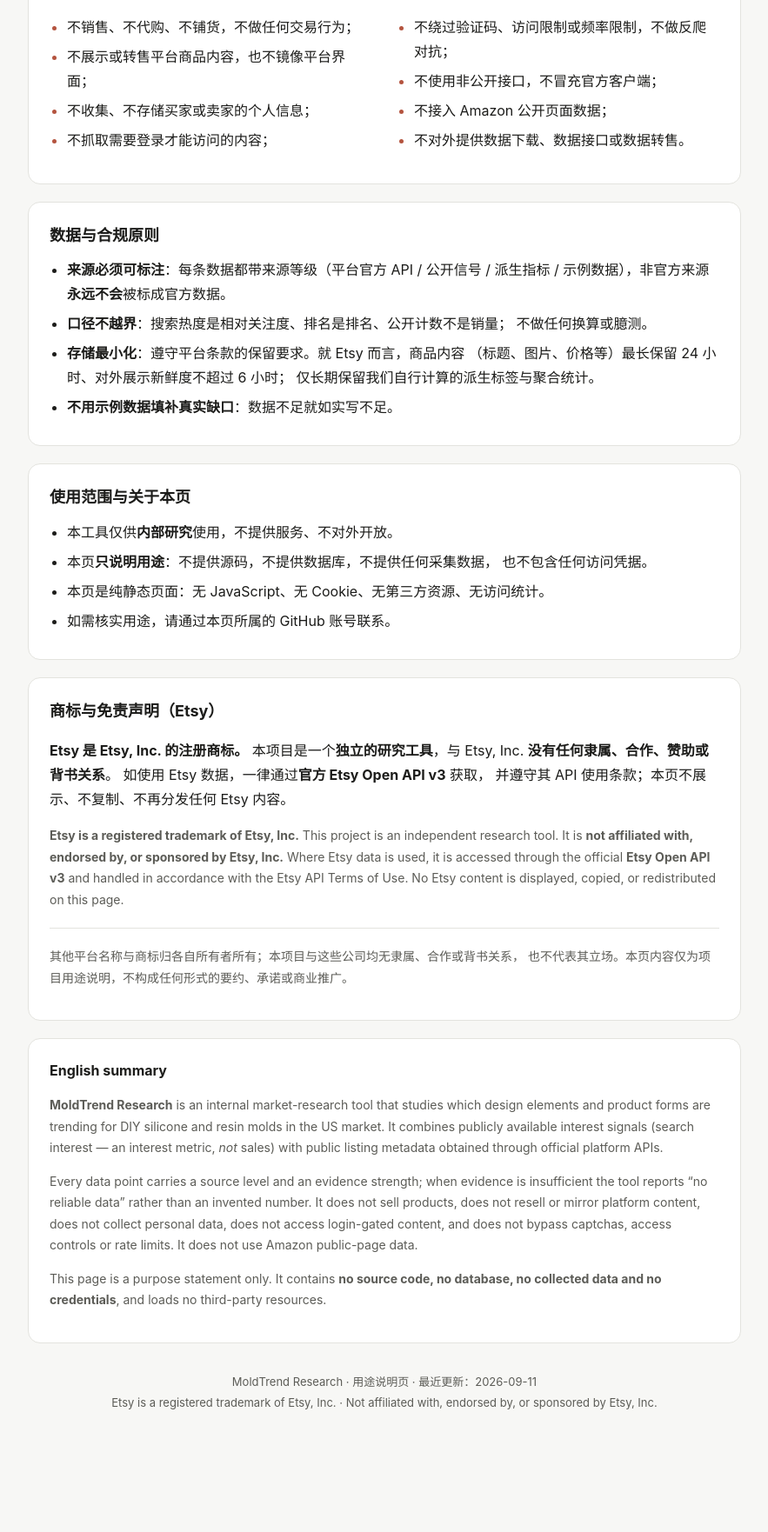
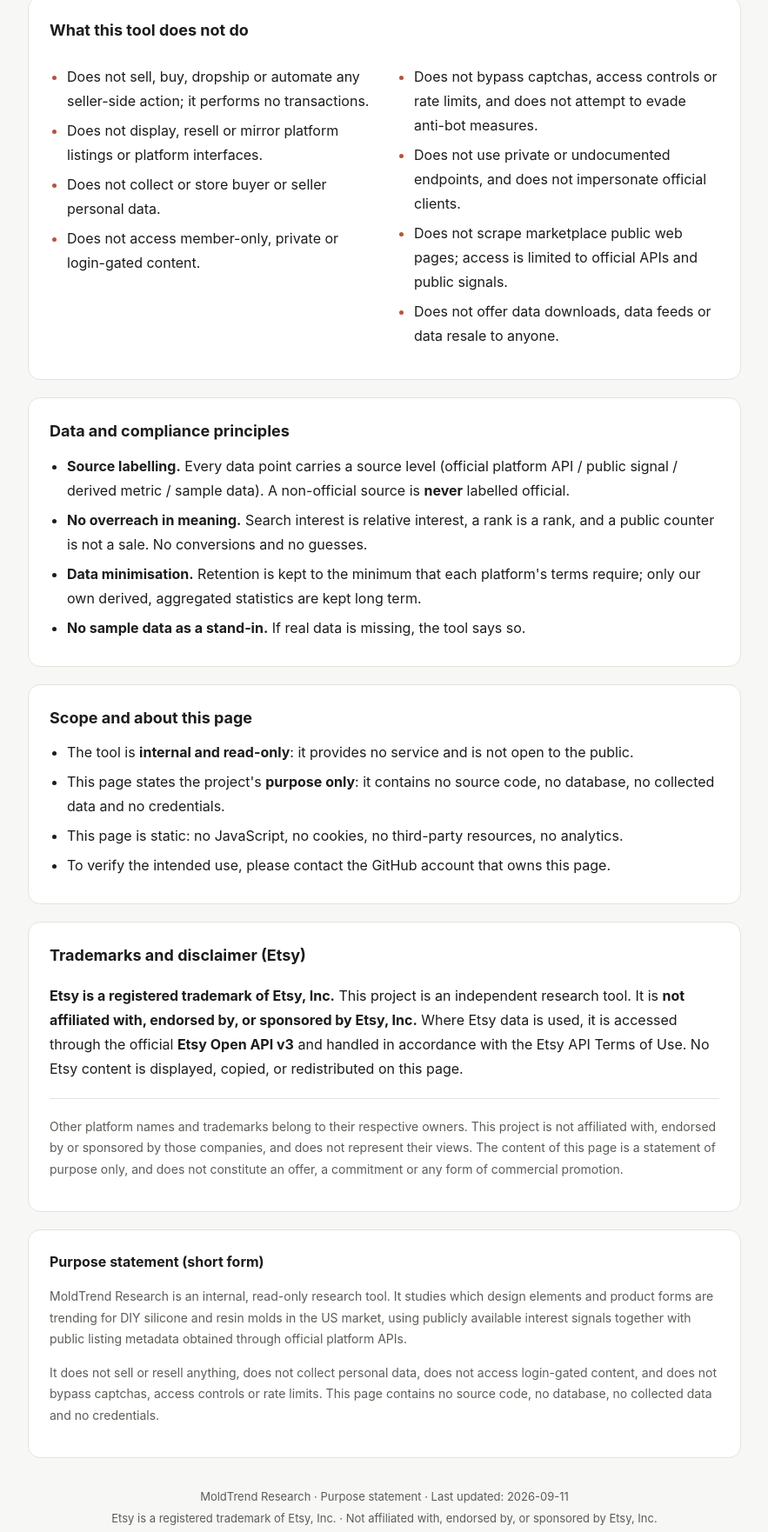
Before and after one commit to samlandd-droid/moldtrend-research, a plain HTML site: page index.html in a window 1280 px wide. Shown: the part 671-2433 px from the top of the page at 87% size, without its empty margins (198-1081 px from the left). Before the commit the page ends 2369 px from the top, so only its background shows below. Drawn offline with Linux system fonts and the light colour scheme.

Commit message:
docs: publish the purpose statement in English (index.html + README)
Layout/CSS unchanged (verified byte-identical against the previous version).
Same factual boundaries, no new features:
- Etsy trademark & non-affiliation disclaimer (English)
- internal, read-only research purpose; public data only; no private member data
- no purchase or seller-side automation; no bypassing of access restrictions
- no source code, no database, no collected data, no credentials

Internal engineering detail trimmed: storage-retention specifics, taxonomy internals
and the explicit data-source product name were replaced with general compliance wording.

```diff
--- a/index.html
+++ b/index.html
@@ -1,12 +1,12 @@
 <!doctype html>
-<html lang="zh-CN">
+<html lang="en">
   <head>
     <meta charset="utf-8" />
     <meta name="viewport" content="width=device-width, initial-scale=1" />
-    <title>MoldTrend Research · DIY 硅胶模具趋势研究（用途说明）</title>
+    <title>MoldTrend Research · Purpose statement (DIY silicone mold trend research)</title>
     <meta
       name="description"
-      content="MoldTrend Research 是一个内部市场研究工具，用于研究美国市场 DIY 硅胶/树脂模具的设计元素与产品形态趋势。本页仅说明用途，不提供源码、数据库或任何采集数据。"
+      content="MoldTrend Research is an internal, read-only market-research tool studying design-element and product-form trends for DIY silicone and resin molds in the US market. This page states the project's purpose only; it contains no source code, no database and no collected data."
     />
     <meta name="robots" content="index,follow" />
     <meta name="color-scheme" content="light dark" />
@@ -93,95 +93,93 @@
   <body>
     <main>
       <header>
-        <span class="badge">用途说明 · Purpose Statement</span>
-        <h1>MoldTrend Research<br />DIY 硅胶模具趋势研究工具</h1>
+        <span class="badge">Purpose statement</span>
+        <h1>MoldTrend Research<br />Trend research for DIY silicone molds</h1>
         <p class="lede">
-          一个用于<strong>内部市场研究</strong>的数据分析工具：研究美国市场 DIY 硅胶模具 / 树脂模具的
-          <strong>设计元素</strong>（造型母题）与 <strong>产品形态</strong>（蜡烛、托盘、吊坠、收纳盒等）
-          正在发生的趋势变化。
+          An internal, <strong>read-only</strong> market-research tool that studies which
+          <strong>design elements</strong> (motifs such as sea turtle, bow, mushroom) and
+          <strong>product forms</strong> (candle, tray, pendant, trinket box, and so on) are trending
+          for DIY silicone and resin molds in the US market.
         </p>
       </header>
 
       <section>
-        <h2>这个工具做什么</h2>
+        <h2>What this tool does</h2>
         <ul class="yes">
           <li>
-            把「公开的市场关注度信号」（例如关键词搜索热度，只代表关注度，
-            <strong>不代表销量</strong>）与「通过平台官方 API 授权获取的公开商品元数据」放在一起分析。
+            Combines <strong>publicly available market-interest signals</strong> (for example keyword
+            search interest — an interest metric that is <strong>not</strong> a sales figure) with
+            <strong>public listing metadata obtained through official platform APIs</strong>.
           </li>
           <li>
-            建立一套<strong>可追溯的标签体系</strong>：把商品拆解为元素（如海龟、蝴蝶结、蘑菇）与形态
-            （如带盖收纳盒、吊坠、托盘），再观察哪些组合在持续出现。
+            Organizes findings into consistent, traceable categories so that recurring combinations of
+            design element and product form can be observed over time.
           </li>
           <li>
-            对每条结论标注<strong>来源等级</strong>与<strong>证据强度</strong>；证据不足时明确写
-            「暂无可靠数据」，而不是给出一个看起来精确的数字。
+            Labels every conclusion with a <strong>source level</strong> and an
+            <strong>evidence strength</strong>. When the evidence is insufficient, it reports
+            “no reliable data” instead of an invented number.
           </li>
-          <li>输出面向研究者阅读的趋势报告与证据页面，用于内部判断设计方向。</li>
+          <li>Produces trend summaries and evidence pages intended for internal reading.</li>
         </ul>
       </section>
 
       <section>
-        <h2>这个工具不做什么</h2>
+        <h2>What this tool does not do</h2>
         <div class="two">
           <ul class="no">
-            <li>不销售、不代购、不铺货，不做任何交易行为；</li>
-            <li>不展示或转售平台商品内容，也不镜像平台界面；</li>
-            <li>不收集、不存储买家或卖家的个人信息；</li>
-            <li>不抓取需要登录才能访问的内容；</li>
+            <li>Does not sell, buy, dropship or automate any seller-side action; it performs no transactions.</li>
+            <li>Does not display, resell or mirror platform listings or platform interfaces.</li>
+            <li>Does not collect or store buyer or seller personal data.</li>
+            <li>Does not access member-only, private or login-gated content.</li>
           </ul>
           <ul class="no">
-            <li>不绕过验证码、访问限制或频率限制，不做反爬对抗；</li>
-            <li>不使用非公开接口，不冒充官方客户端；</li>
-            <li>不接入 Amazon 公开页面数据；</li>
-            <li>不对外提供数据下载、数据接口或数据转售。</li>
+            <li>Does not bypass captchas, access controls or rate limits, and does not attempt to evade anti-bot measures.</li>
+            <li>Does not use private or undocumented endpoints, and does not impersonate official clients.</li>
+            <li>Does not scrape marketplace public web pages; access is limited to official APIs and public signals.</li>
+            <li>Does not offer data downloads, data feeds or data resale to anyone.</li>
           </ul>
         </div>
       </section>
 
       <section>
-        <h2>数据与合规原则</h2>
+        <h2>Data and compliance principles</h2>
         <ul>
           <li>
-            <strong>来源必须可标注</strong>：每条数据都带来源等级（平台官方 API / 公开信号 /
-            派生指标 / 示例数据），非官方来源<strong>永远不会</strong>被标成官方数据。
+            <strong>Source labelling.</strong> Every data point carries a source level (official
+            platform API / public signal / derived metric / sample data). A non-official source is
+            <strong>never</strong> labelled official.
           </li>
           <li>
-            <strong>口径不越界</strong>：搜索热度是相对关注度、排名是排名、公开计数不是销量；
-            不做任何换算或臆测。
+            <strong>No overreach in meaning.</strong> Search interest is relative interest, a rank is
+            a rank, and a public counter is not a sale. No conversions and no guesses.
           </li>
           <li>
-            <strong>存储最小化</strong>：遵守平台条款的保留要求。就 Etsy 而言，商品内容
-            （标题、图片、价格等）最长保留 24 小时、对外展示新鲜度不超过 6 小时；
-            仅长期保留我们自行计算的派生标签与聚合统计。
+            <strong>Data minimisation.</strong> Retention is kept to the minimum that each platform's
+            terms require; only our own derived, aggregated statistics are kept long term.
           </li>
-          <li><strong>不用示例数据填补真实缺口</strong>：数据不足就如实写不足。</li>
+          <li>
+            <strong>No sample data as a stand-in.</strong> If real data is missing, the tool says so.
+          </li>
         </ul>
       </section>
 
       <section>
-        <h2>使用范围与关于本页</h2>
+        <h2>Scope and about this page</h2>
         <ul>
-          <li>本工具仅供<strong>内部研究</strong>使用，不提供服务、不对外开放。</li>
+          <li>The tool is <strong>internal and read-only</strong>: it provides no service and is not open to the public.</li>
           <li>
-            本页<strong>只说明用途</strong>：不提供源码，不提供数据库，不提供任何采集数据，
-            也不包含任何访问凭据。
+            This page states the project's <strong>purpose only</strong>: it contains no source code,
+            no database, no collected data and no credentials.
           </li>
-          <li>本页是纯静态页面：无 JavaScript、无 Cookie、无第三方资源、无访问统计。</li>
-          <li>如需核实用途，请通过本页所属的 GitHub 账号联系。</li>
+          <li>This page is static: no JavaScript, no cookies, no third-party resources, no analytics.</li>
+          <li>To verify the intended use, please contact the GitHub account that owns this page.</li>
         </ul>
       </section>
 
       <section>
-        <h2>商标与免责声明（Etsy）</h2>
+        <h2>Trademarks and disclaimer (Etsy)</h2>
         <p>
-          <strong>Etsy 是 Etsy, Inc. 的注册商标。</strong>
-          本项目是一个<strong>独立的研究工具</strong>，与 Etsy, Inc.
-          <strong>没有任何隶属、合作、赞助或背书关系</strong>。
-          如使用 Etsy 数据，一律通过<strong>官方 Etsy Open API v3</strong> 获取，
-          并遵守其 API 使用条款；本页不展示、不复制、不再分发任何 Etsy 内容。
-        </p>
-        <p class="en">
           <strong>Etsy is a registered trademark of Etsy, Inc.</strong>
           This project is an independent research tool. It is <strong>not affiliated with,
           endorsed by, or sponsored by Etsy, Inc.</strong>
@@ -191,35 +189,30 @@
         </p>
         <hr />
         <p class="en">
-          其他平台名称与商标归各自所有者所有；本项目与这些公司均无隶属、合作或背书关系，
-          也不代表其立场。本页内容仅为项目用途说明，不构成任何形式的要约、承诺或商业推广。
+          Other platform names and trademarks belong to their respective owners. This project is not
+          affiliated with, endorsed by or sponsored by those companies, and does not represent their
+          views. The content of this page is a statement of purpose only, and does not constitute an
+          offer, a commitment or any form of commercial promotion.
         </p>
       </section>
 
       <section class="en">
-        <h2>English summary</h2>
+        <h2>Purpose statement (short form)</h2>
         <p>
-          <strong>MoldTrend Research</strong> is an internal market-research tool that studies which
-          design elements and product forms are trending for DIY silicone and resin molds in the US
-          market. It combines publicly available interest signals (search interest — an interest
-          metric, <em>not</em> sales) with public listing metadata obtained through official
-          platform APIs.
+          MoldTrend Research is an internal, read-only research tool. It studies which design elements
+          and product forms are trending for DIY silicone and resin molds in the US market, using
+          publicly available interest signals together with public listing metadata obtained through
+          official platform APIs.
         </p>
         <p>
-          Every data point carries a source level and an evidence strength; when evidence is
-          insufficient the tool reports “no reliable data” rather than an invented number. It does
-          not sell products, does not resell or mirror platform content, does not collect personal
-          data, does not access login-gated content, and does not bypass captchas, access controls
-          or rate limits. It does not use Amazon public-page data.
-        </p>
-        <p>
-          This page is a purpose statement only. It contains <strong>no source code, no database,
-          no collected data and no credentials</strong>, and loads no third-party resources.
+          It does not sell or resell anything, does not collect personal data, does not access
+          login-gated content, and does not bypass captchas, access controls or rate limits. This page
+          contains no source code, no database, no collected data and no credentials.
         </p>
       </section>
 
       <footer>
-        MoldTrend Research · 用途说明页 · 最近更新：2026-09-11<br />
+        MoldTrend Research · Purpose statement · Last updated: 2026-09-11<br />
         Etsy is a registered trademark of Etsy, Inc. · Not affiliated with, endorsed by,
         or sponsored by Etsy, Inc.
       </footer>
```
Also changed, not shown: 1 other file.
